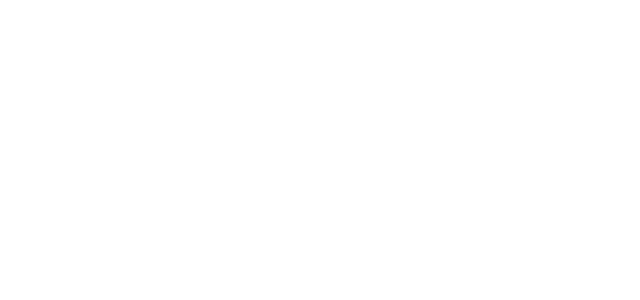
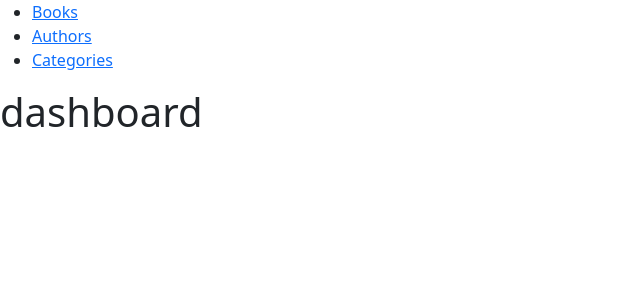
Before and after one commit to FredericoLeao/the-library, a Vue app in the folder thelibraryjs/: page / in a window 1280 px wide. Before the commit this address had no page. Shown: the top 300 px of the page, without its empty margins (0-640 px from the left). Built offline with nearby package versions, Linux system fonts and the light colour scheme.

Commit message:
Add Dashboard route and view, just the structure

```diff
--- /dev/null
+++ b/thelibraryjs/src/views/Index.vue
@@ -0,0 +1,25 @@
+<template>
+  <div>
+    <header-menu />
+    <h1> dashboard </h1>
+  </div>
+</template>
+
+<script>
+import HeaderMenu from '@/components/HeaderMenu.vue'
+
+export default {
+  components: { HeaderMenu },
+  name: 'DashboardIndex',
+
+  data () {
+    return {
+
+    }
+  }
+}
+</script>
+
+<style>
+
+</style>
```
Also changed, not shown: thelibraryjs/src/router/index.js (+5 -4 lines).
